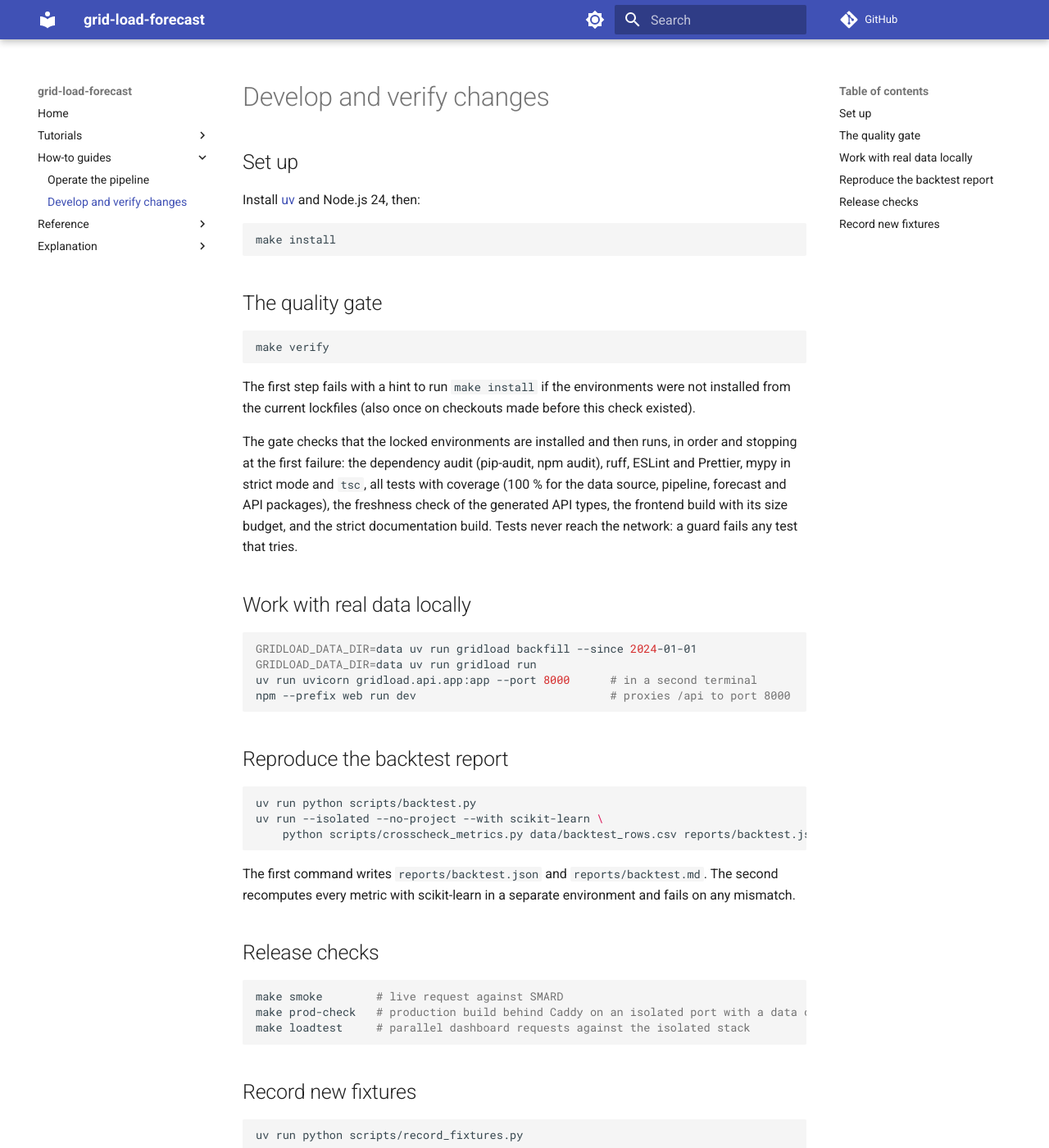
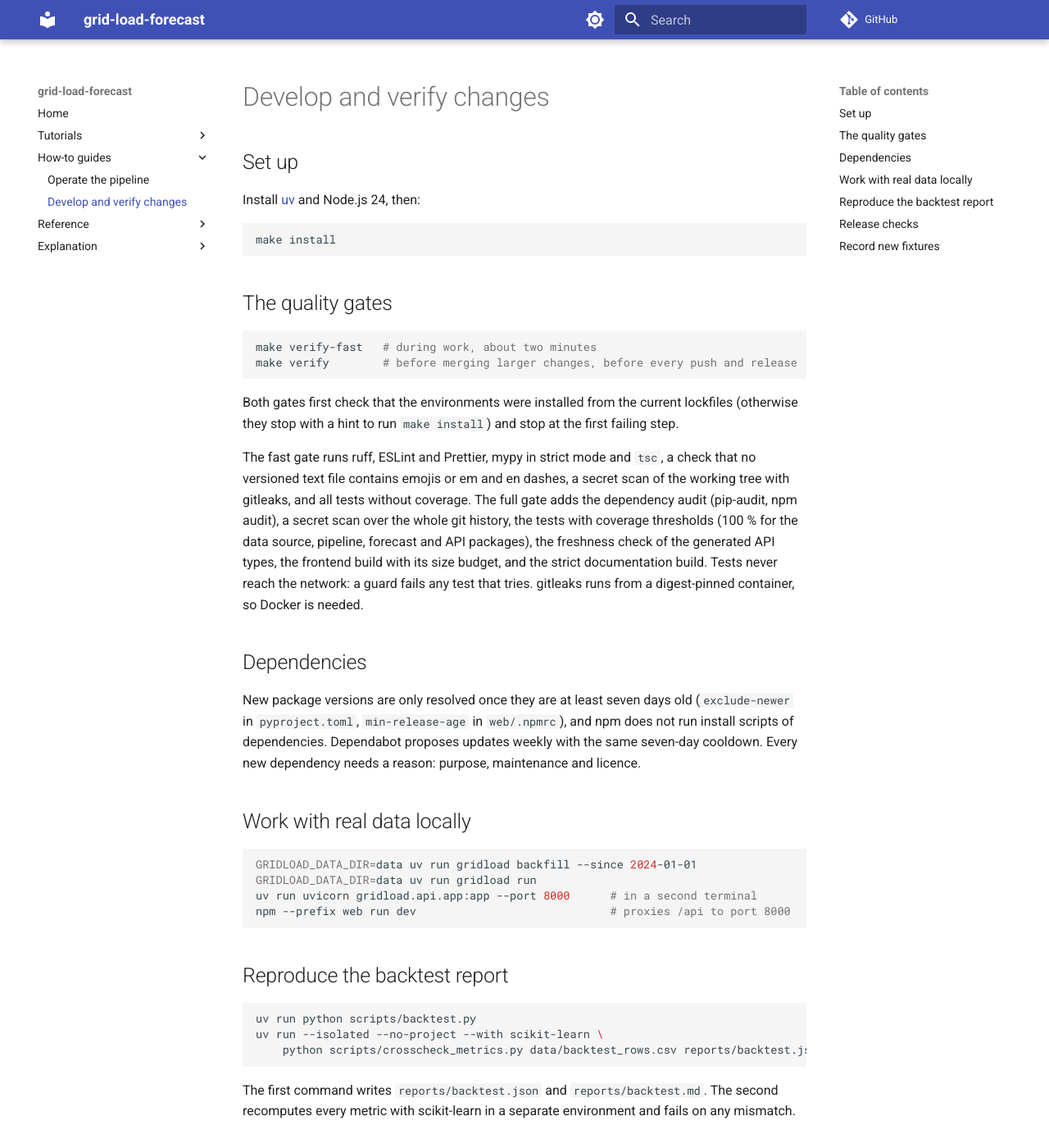
Before and after one commit to deka641/grid-load-forecast, an MkDocs documentation site: the page built from docs/how-to/develop.md, in a window 1280 px wide and 1400 px high. Shown: the whole window at 82% size. Built offline with MkDocs 1.6.1 and Material for MkDocs 9.7.7, drawn with Linux system fonts in a browser that asks for light colours; comment, search, counter and statistics services are not loaded; some of the changed text lies outside the part shown.

Commit message:
Document load limits, caching, quality gates and dependency policy

````diff
--- a/docs/how-to/develop.md
+++ b/docs/how-to/develop.md
@@ -8,15 +8,20 @@ Install [uv](https://docs.astral.sh/uv/) and Node.js 24, then:
 make install
 ```
 
-## The quality gate
+## The quality gates
 
 ```bash
-make verify
+make verify-fast   # during work, about two minutes
+make verify        # before merging larger changes, before every push and release
 ```
 
-The first step fails with a hint to run `make install` if the environments were not installed from the current lockfiles (also once on checkouts made before this check existed).
+Both gates first check that the environments were installed from the current lockfiles (otherwise they stop with a hint to run `make install`) and stop at the first failing step.
 
-The gate checks that the locked environments are installed and then runs, in order and stopping at the first failure: the dependency audit (pip-audit, npm audit), ruff, ESLint and Prettier, mypy in strict mode and `tsc`, all tests with coverage (100 % for the data source, pipeline, forecast and API packages), the freshness check of the generated API types, the frontend build with its size budget, and the strict documentation build. Tests never reach the network: a guard fails any test that tries.
+The fast gate runs ruff, ESLint and Prettier, mypy in strict mode and `tsc`, a check that no versioned text file contains emojis or em and en dashes, a secret scan of the working tree with gitleaks, and all tests without coverage. The full gate adds the dependency audit (pip-audit, npm audit), a secret scan over the whole git history, the tests with coverage thresholds (100 % for the data source, pipeline, forecast and API packages), the freshness check of the generated API types, the frontend build with its size budget, and the strict documentation build. Tests never reach the network: a guard fails any test that tries. gitleaks runs from a digest-pinned container, so Docker is needed.
+
+## Dependencies
+
+New package versions are only resolved once they are at least seven days old (`exclude-newer` in `pyproject.toml`, `min-release-age` in `web/.npmrc`), and npm does not run install scripts of dependencies. Dependabot proposes updates weekly with the same seven-day cooldown. Every new dependency needs a reason: purpose, maintenance and licence.
 
 ## Work with real data locally
 
@@ -41,7 +46,7 @@ The first command writes `reports/backtest.json` and `reports/backtest.md`. The
 
 ```bash
 make smoke        # live request against SMARD
-make prod-check   # production build behind Caddy on an isolated port with a data copy
+make prod-check   # production build behind Caddy on an isolated port with a data copy, image scan with Trivy
 make loadtest     # parallel dashboard requests against the isolated stack
 ```
 
````
Also changed, not shown: CHANGELOG.md (+3 -3 lines), CONTRIBUTING.md (+1 -7 lines), README.md (+4 -3 lines), docs/explanation/architecture.md (+4 -2 lines), docs/reference/api.md (+7 -1 lines), docs/reference/configuration.md (+1 -1 lines).
